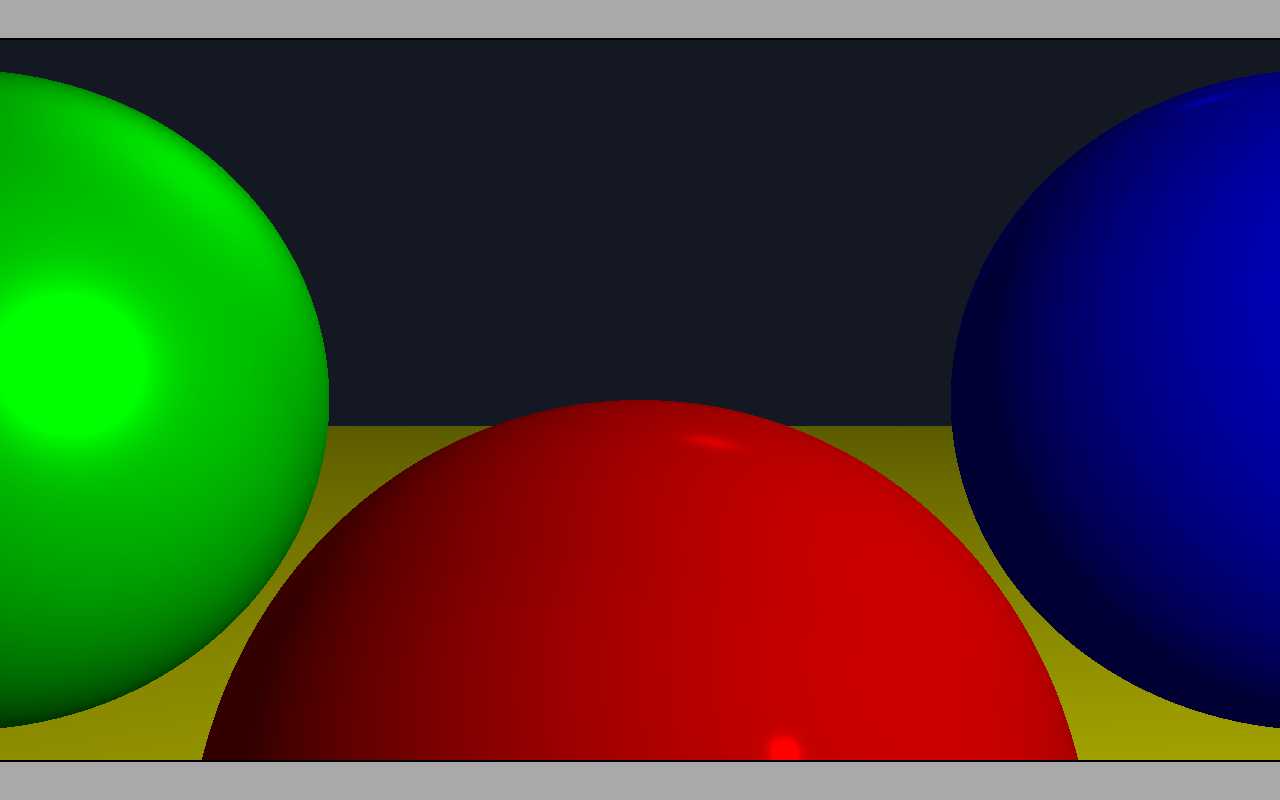
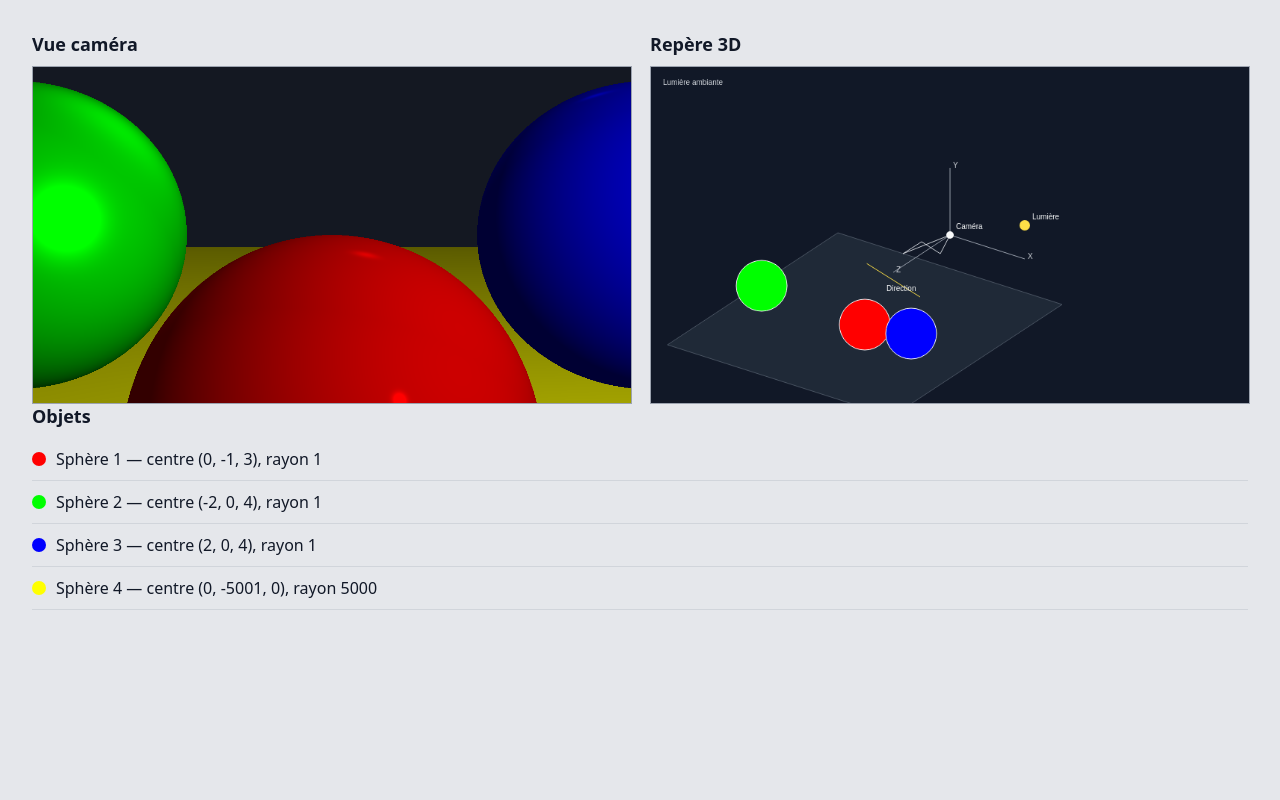
Before and after one commit to SkaosDev/Term3D, a plain HTML site: page index.html in a window 1280 px wide. Drawn offline with Linux system fonts and the light colour scheme.

Commit message:
feat(ui): add 3d scene overview

```diff
--- a/index.html
+++ b/index.html
@@ -1,7 +1,100 @@
 <!DOCTYPE html>
-<html>
-<body style="margin:0; min-height:100vh; background: darkgray; display:flex; align-items:center; justify-content:center">
-<canvas style="border: 2px solid black; background: white" id="ecran" width="1280" height="720"></canvas>
-<script type="module" src="src/main.js"></script>
+<html lang="fr">
+<head>
+    <meta charset="UTF-8">
+    <meta name="viewport" content="width=device-width, initial-scale=1">
+    <title>Rendu 3D</title>
+    <style>
+        body {
+            margin: 0;
+            padding: 32px;
+            background: #e5e7eb;
+            color: #111827;
+            font: 16px system-ui, sans-serif;
+        }
+
+        main {
+            max-width: 1440px;
+            margin: 0 auto;
+        }
+
+        .views {
+            display: grid;
+            grid-template-columns: repeat(2, minmax(0, 1fr));
+            gap: 20px;
+        }
+
+        section {
+            min-width: 0;
+        }
+
+        h2 {
+            margin: 0 0 10px;
+            font-size: 18px;
+            font-weight: 600;
+        }
+
+        canvas {
+            display: block;
+            width: 100%;
+            height: auto;
+            border: 1px solid #9ca3af;
+            background: #111827;
+        }
+
+        #ecran {
+            background: #141820;
+        }
+
+        .object-list {
+            margin: 0;
+            padding: 0;
+            list-style: none;
+        }
+
+        .object-list li {
+            display: flex;
+            align-items: center;
+            gap: 10px;
+            padding: 10px 0;
+            border-bottom: 1px solid #d1d5db;
+        }
+
+        .swatch {
+            width: 14px;
+            height: 14px;
+            flex: 0 0 14px;
+            border-radius: 50%;
+        }
+
+        @media (max-width: 760px) {
+            body {
+                padding: 16px;
+            }
+
+            .views {
+                grid-template-columns: 1fr;
+            }
+        }
+    </style>
+</head>
+<body>
+    <main>
+        <div class="views">
+            <section>
+                <h2>Vue caméra</h2>
+                <canvas id="ecran" width="1280" height="720"></canvas>
+            </section>
+            <section>
+                <h2>Repère 3D</h2>
+                <canvas id="scene" width="800" height="450"></canvas>
+            </section>
+        </div>
+        <section>
+            <h2>Objets</h2>
+            <ul id="objets" class="object-list"></ul>
+        </section>
+    </main>
+    <script type="module" src="src/main.js"></script>
 </body>
 </html>
--- a/src/main.js
+++ b/src/main.js
@@ -1,7 +1,9 @@
 import { Color } from "./scene/color.js";
 import { Camera } from "./rendering/camera.js";
 import { Light } from "./lighting/light.js";
+import { createObjectList } from "./rendering/object-list.js";
 import { Renderer } from "./rendering/renderer.js";
+import { createSceneView } from "./rendering/scene-view.js";
 import { Scene } from "./scene/scene.js";
 import { Sphere } from "./scene/sphere.js";
 import { Vector3 } from "./math/vector3.js";
@@ -24,3 +26,5 @@ scene.addLight(Light.directional(0.2, new Vector3(1, 4, 4)));
 
 const renderer = new Renderer(canvas, camera, scene);
 renderer.render();
+createSceneView(document.getElementById("scene"), scene, camera);
+createObjectList(document.getElementById("objets"), scene.objects);
--- /dev/null
+++ b/src/rendering/object-list.js
@@ -0,0 +1,16 @@
+function createObjectList(element, objects) {
+    for (const [index, object] of objects.entries()) {
+        const item = document.createElement("li");
+        const swatch = document.createElement("span");
+        const description = document.createElement("span");
+        const { x, y, z } = object.center;
+
+        swatch.className = "swatch";
+        swatch.style.backgroundColor = `rgb(${object.color.r}, ${object.color.g}, ${object.color.b})`;
+        description.textContent = `Sphère ${index + 1} — centre (${x}, ${y}, ${z}), rayon ${object.radius}`;
+        item.append(swatch, description);
+        element.append(item);
+    }
+}
+
+export { createObjectList };
--- /dev/null
+++ b/src/rendering/scene-view.js
@@ -0,0 +1,100 @@
+function createSceneView(canvas, scene, camera) {
+    const context = canvas.getContext("2d");
+    const project = (point) => ({
+        x: canvas.width / 2 + point.x * 50 - point.z * 38,
+        y: canvas.height / 2 + point.x * 16 + point.z * 25 - point.y * 45
+    });
+
+    context.fillStyle = "#111827";
+    context.fillRect(0, 0, canvas.width, canvas.height);
+
+    const floor = [
+        project({ x: -3, y: -1, z: 0 }),
+        project({ x: 3, y: -1, z: 0 }),
+        project({ x: 3, y: -1, z: 6 }),
+        project({ x: -3, y: -1, z: 6 })
+    ];
+    context.beginPath();
+    context.moveTo(floor[0].x, floor[0].y);
+    for (const point of floor.slice(1)) context.lineTo(point.x, point.y);
+    context.closePath();
+    context.fillStyle = "#1f2937";
+    context.fill();
+    context.strokeStyle = "#4b5563";
+    context.stroke();
+
+    const origin = project(camera.position);
+    const target = project(camera.target);
+    context.strokeStyle = "#d1d5db";
+    context.beginPath();
+    context.moveTo(origin.x, origin.y);
+    context.lineTo(target.x - 25, target.y);
+    context.lineTo(target.x, target.y - 16);
+    context.lineTo(target.x + 25, target.y);
+    context.closePath();
+    context.stroke();
+
+    context.strokeStyle = "#9ca3af";
+    for (const [label, point] of [
+        ["X", { x: 2, y: 0, z: 0 }],
+        ["Y", { x: 0, y: 2, z: 0 }],
+        ["Z", { x: 0, y: 0, z: 2 }]
+    ]) {
+        const end = project(point);
+        context.beginPath();
+        context.moveTo(origin.x, origin.y);
+        context.lineTo(end.x, end.y);
+        context.stroke();
+        context.fillStyle = "#d1d5db";
+        context.fillText(label, end.x + 4, end.y);
+    }
+
+    context.fillStyle = "#f9fafb";
+    context.beginPath();
+    context.arc(origin.x, origin.y, 5, 0, Math.PI * 2);
+    context.fill();
+    context.fillText("Caméra", origin.x + 8, origin.y - 8);
+
+    for (const object of scene.objects) {
+        if (object.radius > 10) continue;
+        const center = project(object.center);
+        const radius = object.radius * 34;
+        context.beginPath();
+        context.arc(center.x, center.y, radius, 0, Math.PI * 2);
+        context.fillStyle = `rgb(${object.color.r}, ${object.color.g}, ${object.color.b})`;
+        context.fill();
+        context.strokeStyle = "#f9fafb";
+        context.stroke();
+    }
+
+    for (const light of scene.lights) {
+        if (light.type === "point") {
+            const point = project(light.vector);
+            context.beginPath();
+            context.arc(point.x, point.y, 7, 0, Math.PI * 2);
+            context.fillStyle = "#fde047";
+            context.fill();
+            context.fillStyle = "#f9fafb";
+            context.fillText("Lumière", point.x + 10, point.y - 8);
+        } else if (light.type === "directional") {
+            const start = project({ x: 3, y: 2, z: 5 });
+            const end = project({
+                x: 3 + light.vector.x * 0.7,
+                y: 2 + light.vector.y * 0.7,
+                z: 5 + light.vector.z * 0.7
+            });
+            context.strokeStyle = "#fde047";
+            context.beginPath();
+            context.moveTo(start.x, start.y);
+            context.lineTo(end.x, end.y);
+            context.stroke();
+            context.fillStyle = "#f9fafb";
+            context.fillText("Direction", start.x - 45, start.y - 8);
+        }
+    }
+
+    context.fillStyle = "#d1d5db";
+    context.fillText("Lumière ambiante", 16, 24);
+}
+
+export { createSceneView };
```
